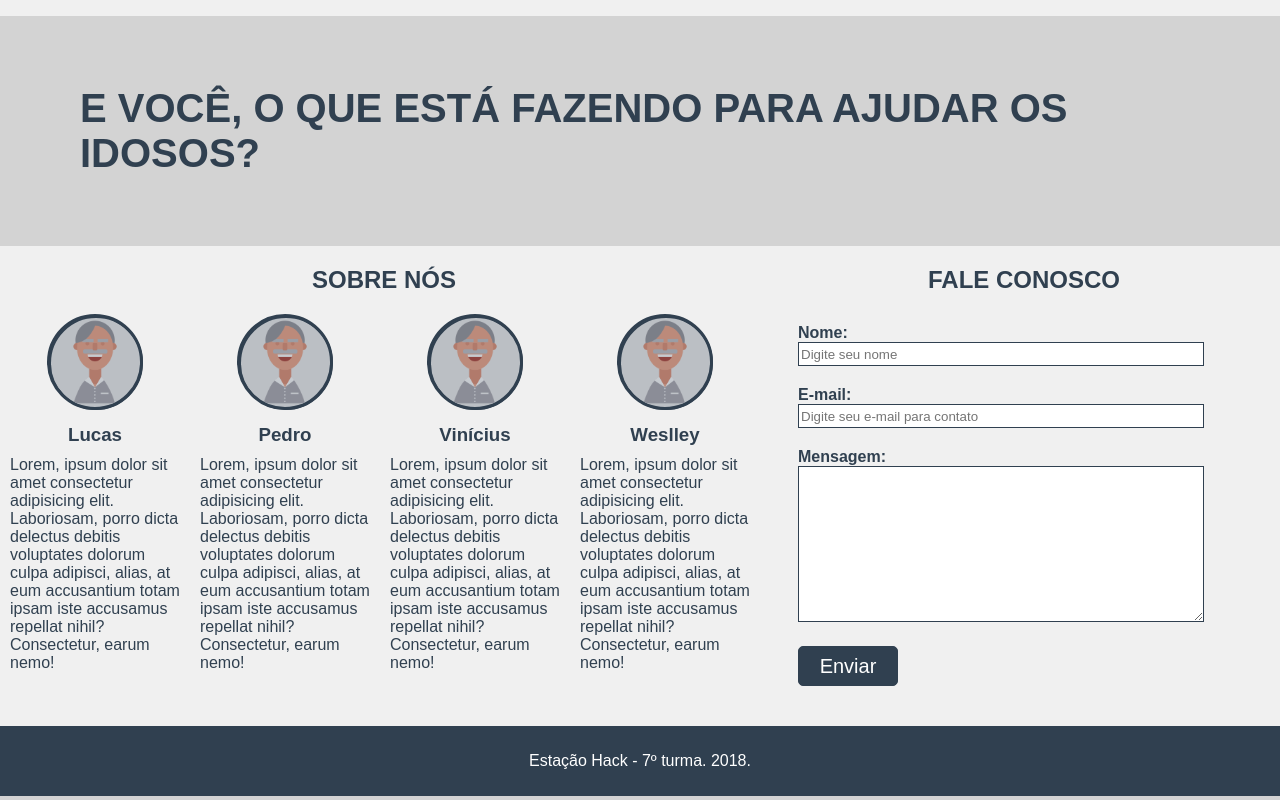
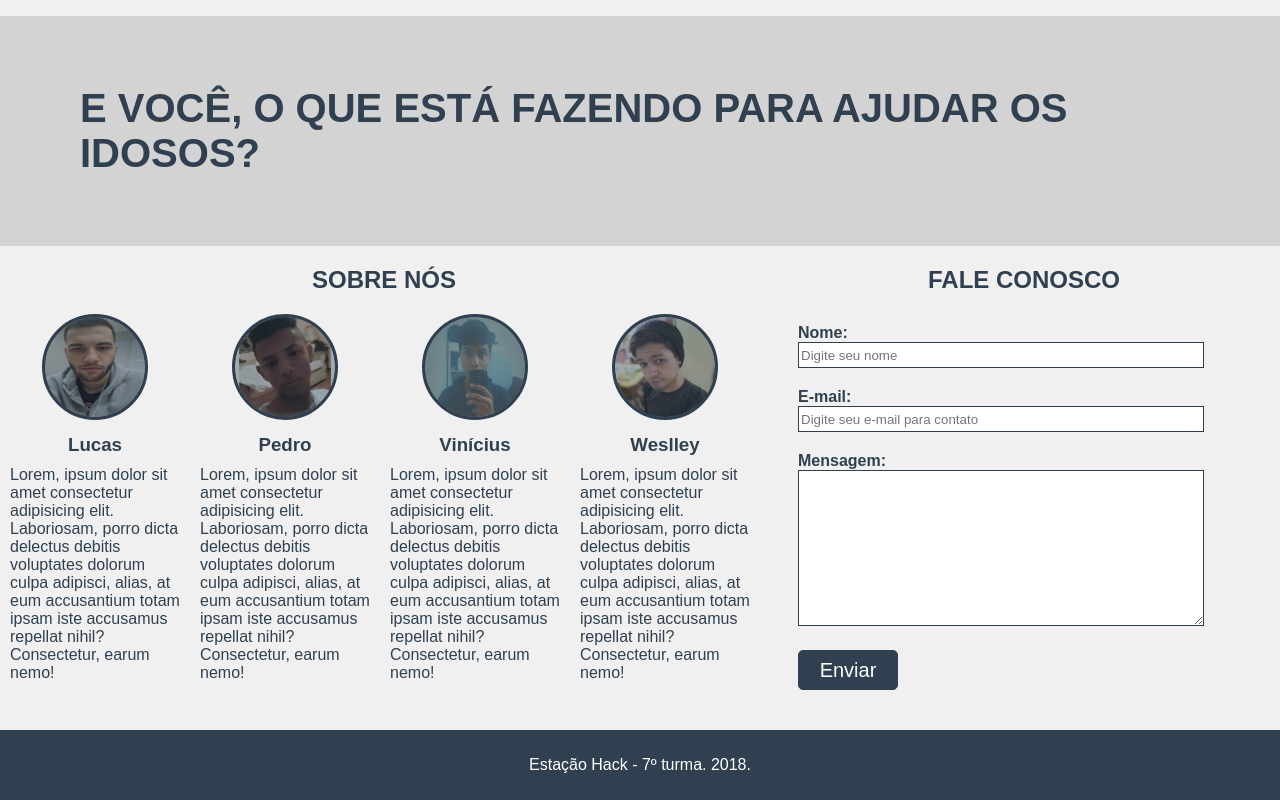
Before and after one commit to WesRaiuga/estacaohack-evovolucao, a plain HTML site: page index.html in a window 1280 px wide. Shown: the part 1414-2214 px from the top of the page. Drawn offline with Linux system fonts and the light colour scheme.

Commit message:
Add files via upload

```diff
--- a/assets/estilos/estilo.css
+++ b/assets/estilos/estilo.css
@@ -137,22 +137,22 @@ nav a:hover{
 }
 
 .sobre-mim img{
-    height: 90px;
-    width: 90px;
+    height: 100px;
+    width: 100px;
     border: 3px solid #304050;
     border-radius: 50%;
 }
 
 .mask-foto{
-    height: 90px;
-    width: 90px;
+    height: 100px;
+    width: 100px;
     border-radius: 50%;
-    background-color: #30405046;
+    background-color: #30405070;
     position: absolute;
     text-align: center;
     border: 2px solid #304050;
-    margin-top: 2px;
-    margin-left: 39px;
+    margin-top: 1px;
+    margin-left: 33px;
 }
 
 .mask-foto:hover{
@@ -192,6 +192,7 @@ nav a:hover{
     width: 400px;
     height: 20px;
     border: 1px solid #304050;
+    padding: 2px;
 }
 
 #f-msg{
--- a/index.html
+++ b/index.html
@@ -47,25 +47,25 @@
             <div id="caixa">
                 <div class="sobre-mim">
                     <div class="mask-foto"></div>
-                    <img src="assets/imagens/logo.png" alt="">
+                    <img src="assets/imagens/lucas.jfif" alt="">
                     <h3>Lucas</h3>
                     <p>Lorem, ipsum dolor sit amet consectetur adipisicing elit. Laboriosam, porro dicta delectus debitis voluptates dolorum culpa adipisci, alias, at eum accusantium totam ipsam iste accusamus repellat nihil? Consectetur, earum nemo!</p>
                 </div>
                 <div class="sobre-mim">
                     <div class="mask-foto"></div>
-                    <img src="assets/imagens/logo.png" alt="">
+                    <img src="assets/imagens/pedro.jfif" alt="">
                     <h3>Pedro</h3>
                     <p>Lorem, ipsum dolor sit amet consectetur adipisicing elit. Laboriosam, porro dicta delectus debitis voluptates dolorum culpa adipisci, alias, at eum accusantium totam ipsam iste accusamus repellat nihil? Consectetur, earum nemo!</p>
                 </div>
                 <div class="sobre-mim">
                     <div class="mask-foto"></div>
-                    <img src="assets/imagens/logo.png" alt="">
+                    <img src="assets/imagens/vinicius.jfif" alt="">
                     <h3>Vinícius</h3>
                     <p>Lorem, ipsum dolor sit amet consectetur adipisicing elit. Laboriosam, porro dicta delectus debitis voluptates dolorum culpa adipisci, alias, at eum accusantium totam ipsam iste accusamus repellat nihil? Consectetur, earum nemo!</p>
                 </div>
                 <div class="sobre-mim">
                     <div class="mask-foto"></div>
-                    <img src="assets/imagens/logo.png" alt="">
+                    <img src="assets/imagens/weslley.jfif" alt="">
                     <h3>Weslley</h3>
                     <p>Lorem, ipsum dolor sit amet consectetur adipisicing elit. Laboriosam, porro dicta delectus debitis voluptates dolorum culpa adipisci, alias, at eum accusantium totam ipsam iste accusamus repellat nihil? Consectetur, earum nemo!</p>
                 </div>
```
Also changed, not shown: assets/imagens/lucas.jfif (added), assets/imagens/pedro.jfif (added), assets/imagens/vinicius.jfif (added), assets/imagens/weslley.jfif (added).
